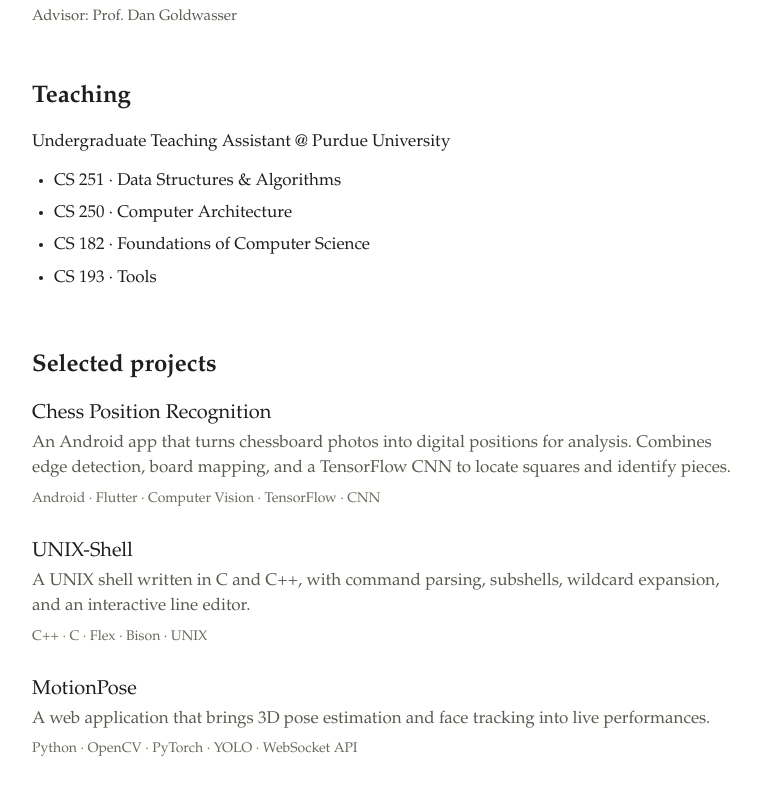
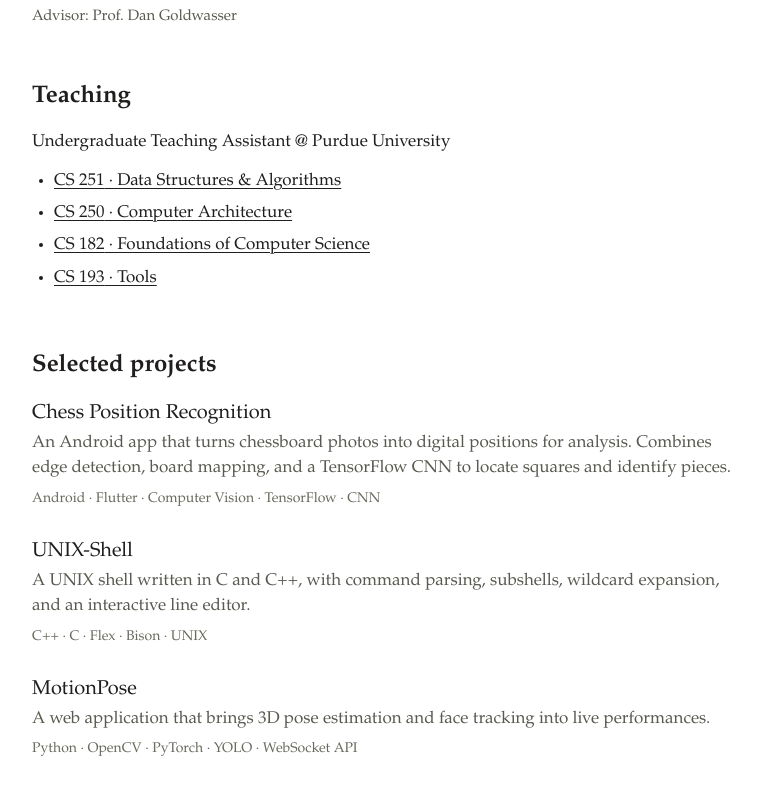
Before and after one commit to arnavdaryani/Personal-Website, a React (Vite) app: page / in a window 1280 px wide. Shown: the part 1235-2029 px from the top of the page, without its empty margins (258-1019 px from the left). Built offline with nearby package versions, Linux system fonts and the light colour scheme.

Commit message:
Link teaching courses to Purdue course pages

```diff
--- a/src/components/ExperienceSection.jsx
+++ b/src/components/ExperienceSection.jsx
@@ -66,10 +66,10 @@ export const ExperienceSection = () => (
         <>
           <p className="role-heading">Undergraduate Teaching Assistant @ <strong>Purdue University</strong></p>
           <ul className="teaching-courses">
-            <li><strong>CS 251</strong> · Data Structures &amp; Algorithms</li>
-            <li><strong>CS 250</strong> · Computer Architecture</li>
-            <li><strong>CS 182</strong> · Foundations of Computer Science</li>
-            <li><strong>CS 193</strong> · Tools</li>
+            <li><a href="https://www.cs.purdue.edu/academic-programs/courses/canonical/cs251.html" target="_blank" rel="noopener noreferrer"><strong>CS 251</strong> · Data Structures &amp; Algorithms</a></li>
+            <li><a href="https://www.cs.purdue.edu/academic-programs/courses/canonical/cs250.html" target="_blank" rel="noopener noreferrer"><strong>CS 250</strong> · Computer Architecture</a></li>
+            <li><a href="https://www.cs.purdue.edu/academic-programs/courses/canonical/cs182.html" target="_blank" rel="noopener noreferrer"><strong>CS 182</strong> · Foundations of Computer Science</a></li>
+            <li><a href="https://www.purdueusb.com/initiatives/cs193" target="_blank" rel="noopener noreferrer"><strong>CS 193</strong> · Tools</a></li>
           </ul>
         </>
       ) : <ul className="experience-list">{group.entries.map(exp => <ExperienceRow key={exp.id} exp={exp} work={group.id === "experience"} />)}</ul>}
```
Also changed, not shown: 2 other files (tests, documents, lock files or other folders).
